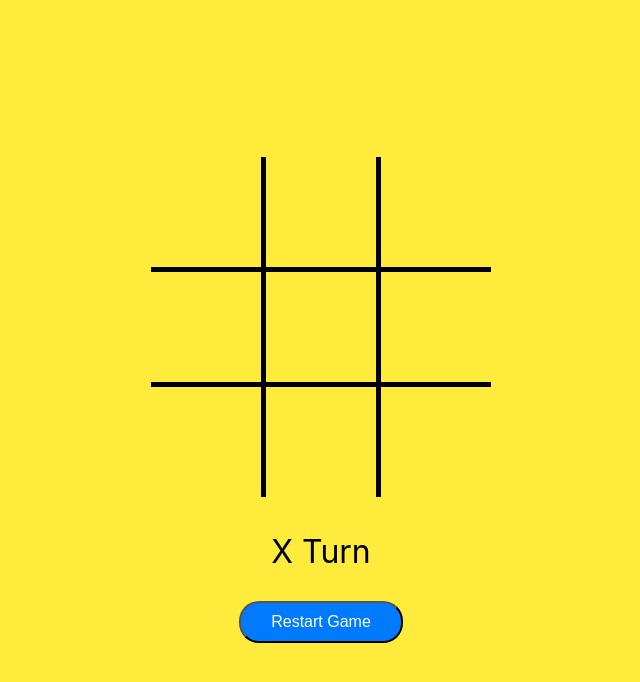
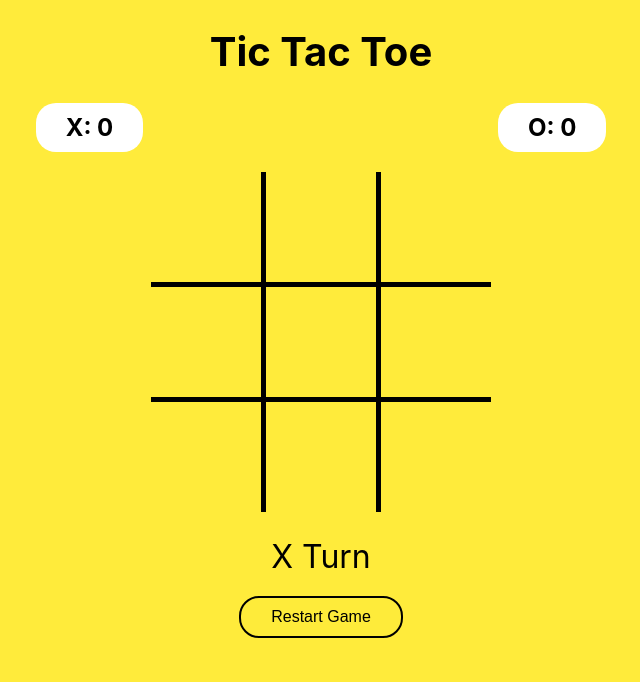
Before and after one commit to sdm125/tictactoe, a React (Create React App) app: page / in a window 1280 px wide. Shown: the top 682 px of the page, without its empty margins (319-959 px from the left). Built offline with nearby package versions, Linux system fonts and the light colour scheme.

Commit message:
Move game logic event handling out of GridCell.js and into Grid.js. Only make GridCell responsible for updating mark and toggling active player on click. Add Score.js component to track game score. Revise a few styles in App.css

```diff
--- a/src/App.css
+++ b/src/App.css
@@ -1,12 +1,23 @@
 @import-normalize;
+html,
+body {
+  height: 100%;
+}
+
+body {
+  background: #ffeb3b;
+}
 
 .App {
   display: flex;
   flex-direction: column;
   justify-content: center;
   align-items: center;
-  height: 100vh;
-  background: #ffeb3b;
+  height: 100%;
+}
+
+h1 {
+  font-size: 2.5rem;
 }
 
 .grid-row {
@@ -20,6 +31,7 @@
   height: 100px;
   width: 50px;
 }
+
 .grid-cell:not(:nth-child(3)) {
   border-right: 5px solid;
 }
@@ -31,18 +43,19 @@
 .reset-btn {
   padding: 10px 30px;
   font-size: 1rem;
-  color: #fff;
-  background: #007bff;
+  color: #000;
+  background: #feeb3a;
   border-radius: 20px;
-  transition: background 250ms;
+  transition: background 0.25s;
+  border: 2px solid;
+}
+
+.reset-btn:hover {
+  background: #e9d941;
 }
 
 .game-status-msg {
   text-align: center;
-  margin: 20px 0;
+  margin: 10px 0;
   font-size: 2rem;
 }
-
-.reset-btn:hover {
-  background: #0067d5;
-}
--- a/src/App.js
+++ b/src/App.js
@@ -4,14 +4,17 @@ import PlayerContextProvider from './contexts/PlayerContext';
 import PlayerTurn from './components/PlayerTurn';
 import Grid from './components/Grid';
 import GameOutcome from './components/GameOutcome';
+import Score from './components/Score';
 import ResetButton from './components/ResetButton';
 import './App.css';
 
 function App() {
   return (
     <div className='App'>
+      <h1>Tic Tac Toe</h1>
       <PlayerContextProvider>
         <GridContextProvider>
+          <Score />
           <Grid />
           <div className='game-status-msg'>
             <PlayerTurn />
--- a/src/components/GameOutcome.js
+++ b/src/components/GameOutcome.js
@@ -3,12 +3,16 @@ import { PlayerContext } from '../contexts/PlayerContext';
 import { GridContext } from '../contexts/GridContext';
 
 const GameOutcome = () => {
-  const { players, isDraw } = useContext(PlayerContext);
+  const { players, isBoardFull } = useContext(PlayerContext);
+  const [player1, player2] = players;
   const { grid } = useContext(GridContext);
 
+  // TODO I think this is where the draw issue is
   return (
     <div>
-      {!isDraw(grid) ? (
+      {!player1.hasWon && !player2.hasWon && isBoardFull(grid) ? (
+        <div style={{ textAlign: 'center' }}>Draw!</div>
+      ) : (
         players.map((player, index) => {
           return (
             <div style={{ textAlign: 'center' }} key={index}>
@@ -16,8 +20,6 @@ const GameOutcome = () => {
             </div>
           );
         })
-      ) : (
-        <div style={{ textAlign: 'center' }}>Draw!</div>
       )}
     </div>
   );
--- a/src/components/Grid.js
+++ b/src/components/Grid.js
@@ -1,15 +1,41 @@
-import React, { useContext } from 'react';
+import React, { useContext, useEffect } from 'react';
 import { GridContext } from '../contexts/GridContext';
 import GridRow from './GridRow';
+import { PlayerContext } from '../contexts/PlayerContext';
 
 const Grid = () => {
   const { grid } = useContext(GridContext);
+  const {
+    players,
+    playerDispatch,
+    isRowWin,
+    isColumnWin,
+    isDiagonalWin,
+    isBoardFull
+  } = useContext(PlayerContext);
+  const [inactivePlayer] = players.filter(player => !player.active);
+
+  useEffect(() => {
+    if (isRowWin(grid) || isColumnWin(grid) || isDiagonalWin(grid)) {
+      playerDispatch({ type: 'SET_WINNER', payload: inactivePlayer.mark });
+    } else if (isBoardFull(grid)) {
+      playerDispatch({ type: 'SET_WINNER', payload: 'Draw!' });
+    }
+  }, [
+    grid,
+    isRowWin,
+    isColumnWin,
+    isDiagonalWin,
+    isBoardFull,
+    playerDispatch,
+    inactivePlayer
+  ]);
 
   return (
     <div className='grid'>
       <div className='grid-container'>
-        {grid.map((gridcells, index) => (
-          <GridRow key={index} row={index} gridcells={gridcells} />
+        {grid.map((gridMarks, index) => (
+          <GridRow key={index} row={index} gridMarks={gridMarks} />
         ))}
       </div>
     </div>
--- a/src/components/GridCell.js
+++ b/src/components/GridCell.js
@@ -1,59 +1,23 @@
-import React, { useContext, useEffect } from 'react';
+import React, { useContext } from 'react';
 import { GridContext } from '../contexts/GridContext';
 import { PlayerContext } from '../contexts/PlayerContext';
 
 const GridCell = props => {
-  const { grid, gridDispatch } = useContext(GridContext);
-  const {
-    players,
-    playerDispatch,
-    isRowWin,
-    isColumnWin,
-    isDiagonalWin,
-    isDraw
-  } = useContext(PlayerContext);
+  const { gridDispatch } = useContext(GridContext);
+  const { players, playerDispatch } = useContext(PlayerContext);
   const [activePlayer] = players.filter(player => player.active);
-  const [inactivePlayer] = players.filter(player => !player.active);
-  const { mark } = activePlayer;
 
-  useEffect(() => {
-    if (isRowWin(grid) || isColumnWin(grid) || isDiagonalWin(grid)) {
-      playerDispatch({ type: 'SET_WINNER', payload: inactivePlayer.mark });
-    } else if (isDraw(grid)) {
-      playerDispatch({ type: 'SET_WINNER', payload: 'Draw!' });
-    }
-  }, [
-    grid,
-    isRowWin,
-    isColumnWin,
-    isDiagonalWin,
-    isDraw,
-    playerDispatch,
-    inactivePlayer
-  ]);
+  const setMark = () => {
+    gridDispatch({
+      type: 'UPDATE_GRIDCELL_MARK',
+      payload: { mark: activePlayer.mark, row: props.row, col: props.col }
+    });
 
-  const update = () => {
-    if (props.mark === '' && !activePlayer.hasWon && !inactivePlayer.hasWon) {
-      gridDispatch({
-        type: 'UPDATE_GRIDCELL_MARK',
-        payload: { row: props.row, cell: props.cell, mark: mark }
-      });
-
-      playerDispatch({
-        type: 'TOGGLE_ACTIVE_PLAYER'
-      });
-    }
+    playerDispatch({ type: 'TOGGLE_ACTIVE_PLAYER' });
   };
 
   return (
-    <div
-      className='grid-cell'
-      style={{
-        cursor:
-          !activePlayer.hasWon && !inactivePlayer.hasWon ? 'pointer' : 'default'
-      }}
-      onClick={update}
-    >
+    <div className='grid-cell' col={props.col} onClick={setMark}>
       {props.mark}
     </div>
   );
--- a/src/components/GridRow.js
+++ b/src/components/GridRow.js
@@ -4,11 +4,11 @@ import GridCell from './GridCell';
 const GridRow = props => {
   return (
     <div className='grid-row'>
-      {props.gridcells.map((mark, index) => (
+      {props.gridMarks.map((mark, index) => (
         <GridCell
           key={`${props.row}${index}`}
           row={props.row}
-          cell={index}
+          col={index}
           mark={mark}
         />
       ))}
--- a/src/components/PlayerTurn.js
+++ b/src/components/PlayerTurn.js
@@ -3,13 +3,13 @@ import { PlayerContext } from '../contexts/PlayerContext';
 import { GridContext } from '../contexts/GridContext';
 
 const PlayerTurn = () => {
-  const { players, isDraw } = useContext(PlayerContext);
+  const { players, isBoardFull } = useContext(PlayerContext);
   const { grid } = useContext(GridContext);
   const [player1, player2] = players;
 
   return (
     <div style={{ marginTop: '15px' }}>
-      {!player1.hasWon && !player2.hasWon && !isDraw(grid)
+      {!player1.hasWon && !player2.hasWon && !isBoardFull(grid)
         ? players.map(player => {
             if (player.active) {
               return `${player.mark} Turn`;
--- a/src/components/ResetButton.js
+++ b/src/components/ResetButton.js
@@ -8,7 +8,7 @@ const ResetButton = () => {
 
   return (
     <button
-      class='reset-btn'
+      className='reset-btn'
       onClick={() => {
         gridDispatch({ type: 'RESET_GRID' });
         playerDispatch({ type: 'RESET_PLAYERS' });
--- /dev/null
+++ b/src/components/Score.js
@@ -0,0 +1,36 @@
+import React, { useContext } from 'react';
+import { PlayerContext } from '../contexts/PlayerContext';
+
+const Score = () => {
+  const { players } = useContext(PlayerContext);
+  console.log(players);
+  return (
+    <div
+      style={{
+        display: 'flex',
+        justifyContent: 'space-evenly',
+        width: '100%',
+        marginBottom: '20px'
+      }}
+    >
+      {players.map((player, index) => {
+        return (
+          <span
+            key={index}
+            style={{
+              fontSize: '1.5rem',
+              fontWeight: 'bold',
+              padding: '10px 30px',
+              background: '#fff',
+              borderRadius: '20px'
+            }}
+          >
+            {player.mark}: {player.score}
+          </span>
+        );
+      })}
+    </div>
+  );
+};
+
+export default Score;
--- a/src/contexts/PlayerContext.js
+++ b/src/contexts/PlayerContext.js
@@ -41,21 +41,19 @@ const isDiagonalWin = grid => {
   if (grid[0][0] !== '' && grid[1][1] !== '' && grid[2][2] !== '') {
     if (grid[0][0] === grid[1][1] && grid[1][1] === grid[2][2]) {
       return true;
-    } else {
-      return false;
     }
   }
 
   if (grid[0][2] !== '' && grid[1][1] !== '' && grid[2][0] !== '') {
     if (grid[0][2] === grid[1][1] && grid[1][1] === grid[2][0]) {
       return true;
-    } else {
-      return false;
     }
   }
+
+  return false;
 };
 
-const isDraw = grid => {
+const isBoardFull = grid => {
   for (let i = 0; i < grid.length; i++) {
     for (let j = 0; j < grid[i].length; j++) {
       if (grid[i][j] === '') {
@@ -71,12 +69,14 @@ const PlayerContextProvider = props => {
     {
       mark: 'X',
       active: true,
-      hasWon: false
+      hasWon: false,
+      score: 0
     },
     {
       mark: 'O',
       active: false,
-      hasWon: false
+      hasWon: false,
+      score: 0
     }
   ]);
 
@@ -88,7 +88,7 @@ const PlayerContextProvider = props => {
         isRowWin,
         isColumnWin,
         isDiagonalWin,
-        isDraw
+        isBoardFull
       }}
     >
       {props.children}
--- a/src/reducers/GridReducer.js
+++ b/src/reducers/GridReducer.js
@@ -2,8 +2,7 @@ export default (state, action) => {
   switch (action.type) {
     case 'UPDATE_GRIDCELL_MARK':
       const updatedGrid = [...state];
-      updatedGrid[action.payload.row][action.payload.cell] =
-        action.payload.mark;
+      updatedGrid[action.payload.row][action.payload.col] = action.payload.mark;
       return updatedGrid;
     case 'RESET_GRID':
       return [
--- a/src/reducers/PlayerReducer.js
+++ b/src/reducers/PlayerReducer.js
@@ -9,6 +9,7 @@ export default (state, action) => {
       return [...state].map(player => {
         if (player.mark === action.payload) {
           player.hasWon = true;
+          player.score++;
         }
         return player;
       });
@@ -16,18 +17,11 @@ export default (state, action) => {
       const winner = [...state].filter(player => player.hasWon);
       return winner;
     case 'RESET_PLAYERS':
-      return [
-        {
-          mark: 'X',
-          active: true,
-          hasWon: false
-        },
-        {
-          mark: 'O',
-          active: false,
-          hasWon: false
-        }
-      ];
+      return [...state].map(player => {
+        player.active = player.hasWon ? true : false;
+        player.hasWon = false;
+        return player;
+      });
     default:
       return state;
   }
```
